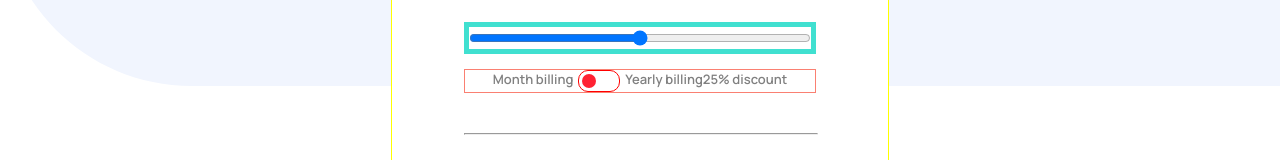
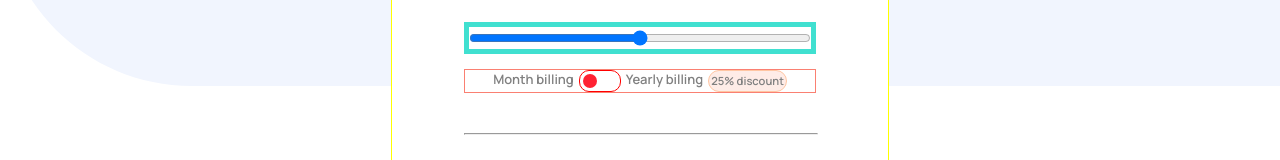
Before and after one commit to f3l8p4/Interative_Landing_Page_Princing, a plain HTML site: page index.html in a window 1280 px wide. Shown: the part 363-523 px from the top of the page. Drawn offline with Linux system fonts and the light colour scheme.

Commit message:
Update style.css

```diff
--- a/css/style.css
+++ b/css/style.css
@@ -143,5 +143,10 @@ input{
     width: 14px;
 }
 .discount{
-
+    margin-left: 5px;
+    padding: 2px;
+    font-size:0.7rem;
+    border: 1px solid hsl(23, 100%, 82%);
+    background: hsl(14, 92%, 95%);
+    border-radius: 20px;
 }
```
